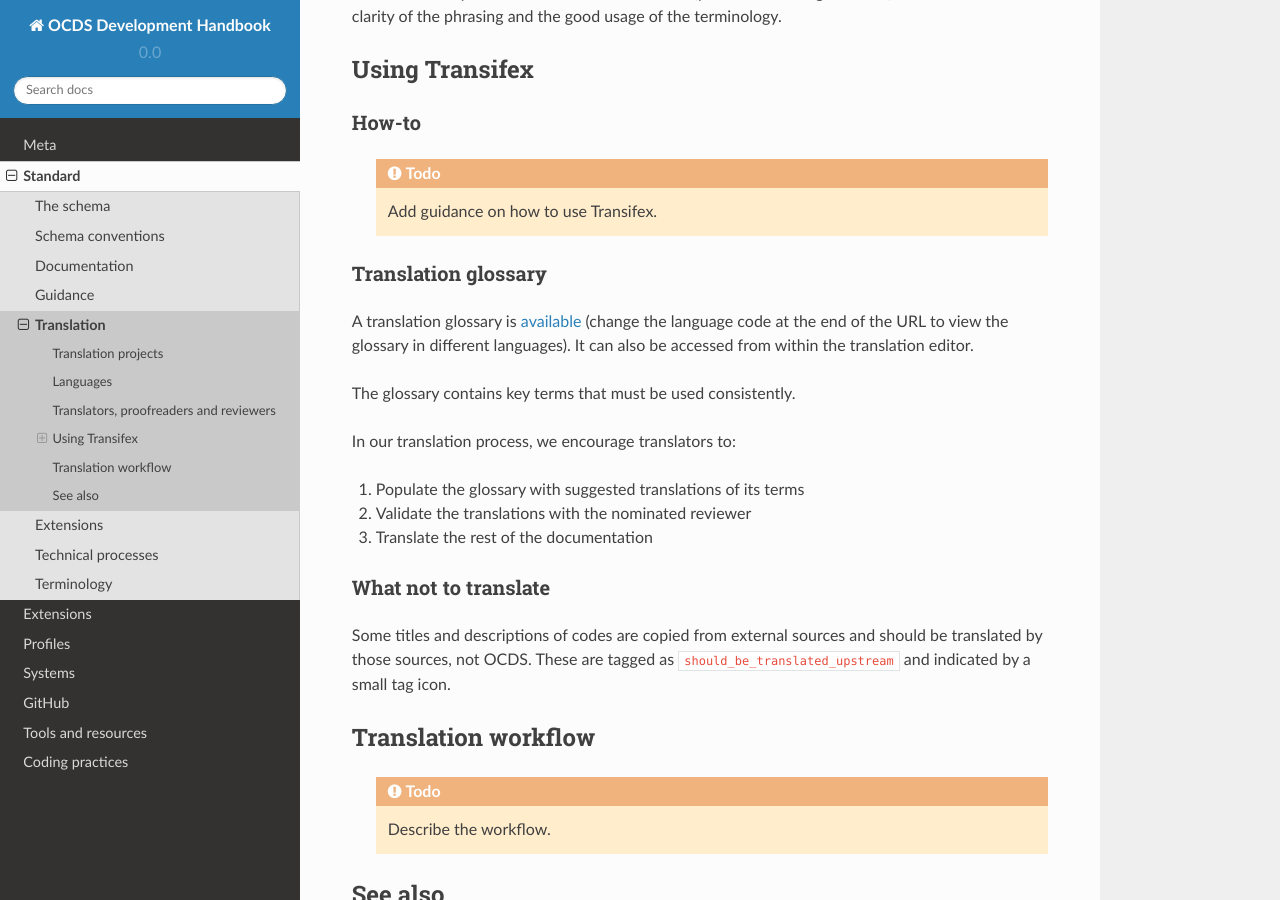
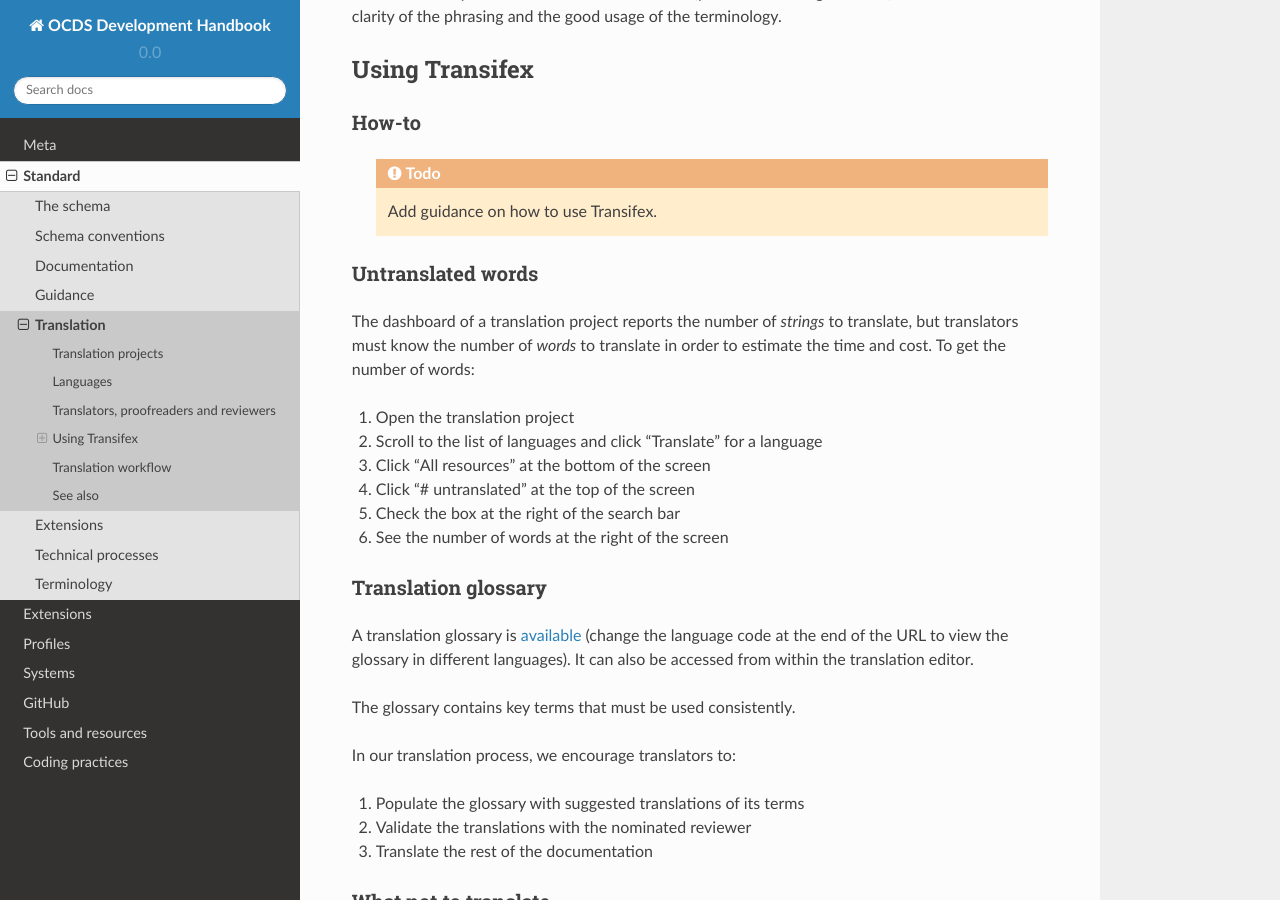
Before and after one commit to open-contracting/standard-development-handbook, a Sphinx documentation site: the page built from docs/standard/translation.md, in a window 1280 px wide and 900 px high, scrolled down 1240 px. Built offline with Sphinx 7.4.7 and the Read the Docs theme 2.0.0, drawn with Linux system fonts in a browser that asks for light colours.

Commit message:
Add instructions to get number of words to translate

````diff
--- a/docs/standard/translation.md
+++ b/docs/standard/translation.md
@@ -46,6 +46,17 @@
     Add guidance on how to use Transifex.
 ```
 
+### Untranslated words
+
+The dashboard of a translation project reports the number of *strings* to translate, but translators must know the number of *words* to translate in order to estimate the time and cost. To get the number of words:
+
+1. Open the translation project
+1. Scroll to the list of languages and click "Translate" for a language
+1. Click "All resources" at the bottom of the screen
+1. Click "# untranslated" at the top of the screen
+1. Check the box at the right of the search bar
+1. See the number of words at the right of the screen
+
 ### Translation glossary
 
 A translation glossary is [available](https://www.transifex.com/OpenDataServices/open-contracting-standard-1-1/glossary/en/) (change the language code at the end of the URL to view the glossary in different languages). It can also be accessed from within the translation editor.
````
